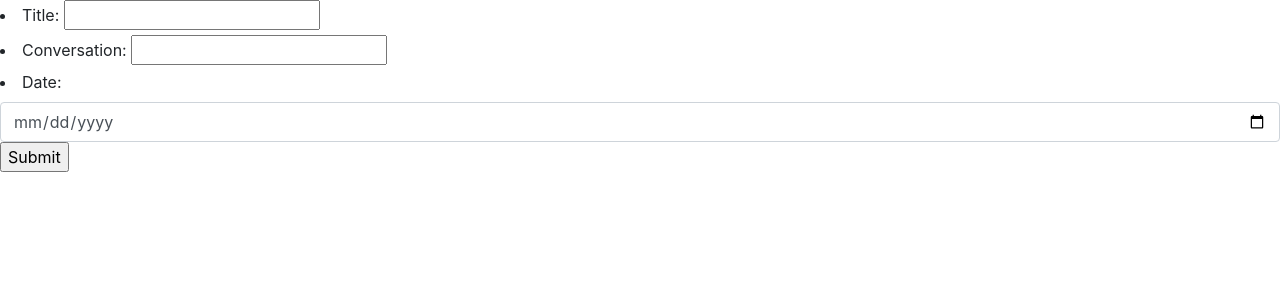
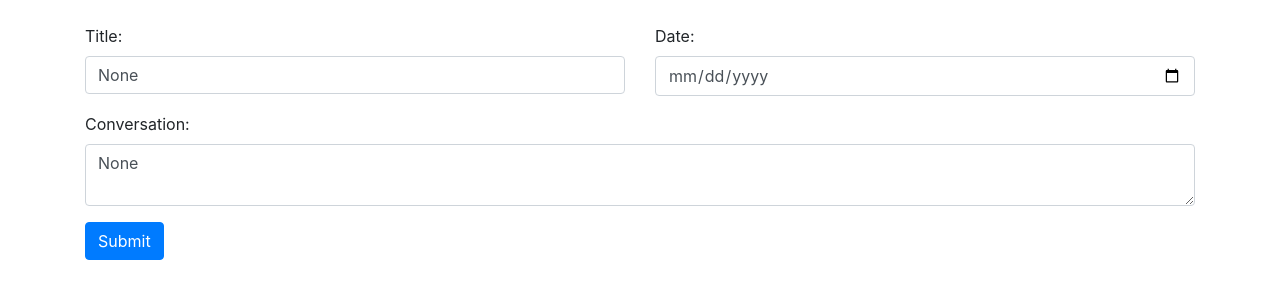
Before and after one commit to Icy4r/sanitycheck, a Django app: page /journal/add/ in a window 1280 px wide. Shown: the part 56-356 px from the top of the page. Run offline with Django 3.2, Linux system fonts and the light colour scheme; some libraries are stand-ins or nearby versions.

Commit message:
Made html pretty :)

```diff
--- a/journal/forms.py
+++ b/journal/forms.py
@@ -3,7 +3,7 @@
 
 # forms
 class InteractionForm(forms.Form):
-    your_title = forms.CharField(label='Title', max_length=30)
-    your_convo = forms.CharField(label='Conversation')
+    your_title = forms.CharField(label='Title', max_length=30, widget=forms.TextInput(attrs={'class': 'form-control'}))
+    your_convo = forms.CharField(label='Conversation', widget=forms.Textarea(attrs={'class': 'form-control'}))
     your_date = forms.DateField(label= "Date", widget=forms.DateInput(attrs={'class': 'form-control',
                                                               'type': 'date'}))
--- a/journal/templates/addInteraction.html
+++ b/journal/templates/addInteraction.html
@@ -2,9 +2,37 @@
 {% load socialaccount %}
 
 {% block content %}
-<form action="/journal/add/" method="post">
-    {% csrf_token %}
-    {{ form.as_ul }}
-    <input type="submit" value="Submit">
-</form>
+
+<div class="container mt-4">
+    <form method="post">
+        {% csrf_token %}
+        <div class="row">
+            <div class="col-md-6">
+                <div class="form-group">
+                    <label for="{{ form.your_title.id_for_label }}">Title:</label>
+                    <input type="text" class="form-control" id="{{ form.your_title.id_for_label }}" name="{{ form.your_title.name }}" value="{{ form.your_title.value }}">
+                </div>
+            </div>
+            <div class="col-md-6">
+                <div class="form-group">
+                    <label for="{{ form.your_date.id_for_label }}">Date:</label>
+                    <input type="date" class="form-control" id="{{ form.your_date.id_for_label }}" name="{{ form.your_date.name }}" value="{{ form.your_date.value }}">
+                </div>
+            </div>
+        </div>
+        <div class="form-group">
+            <label for="{{ form.your_convo.id_for_label }}">Conversation:</label>
+            <textarea class="form-control" id="{{ form.your_convo.id_for_label }}" name="{{ form.your_convo.name }}">{{ form.your_convo.value }}</textarea>
+        </div>
+        <button type="submit" class="btn btn-primary">Submit</button>
+    </form>
+</div>
+
+
+
+<!-- </form> -->
+
+
+<!-- </form> -->
+
 {% endblock content%}
--- a/journal/templates/journals_page.html
+++ b/journal/templates/journals_page.html
@@ -2,7 +2,7 @@
 {% load socialaccount %}
 
 {% block content %}
-
+<div class="container mt-4">
     <!-- add an interaction -->
     {% block addpost %}
     <a href="/journal/add/" class="btn btn-primary btn-lg active" role="button" aria-pressed="true">Add an Entry</a>
@@ -22,5 +22,5 @@
         </div>
         {% endfor %}
     {% endblock interactions%}
-
+</div>
 {% endblock content%}
```
